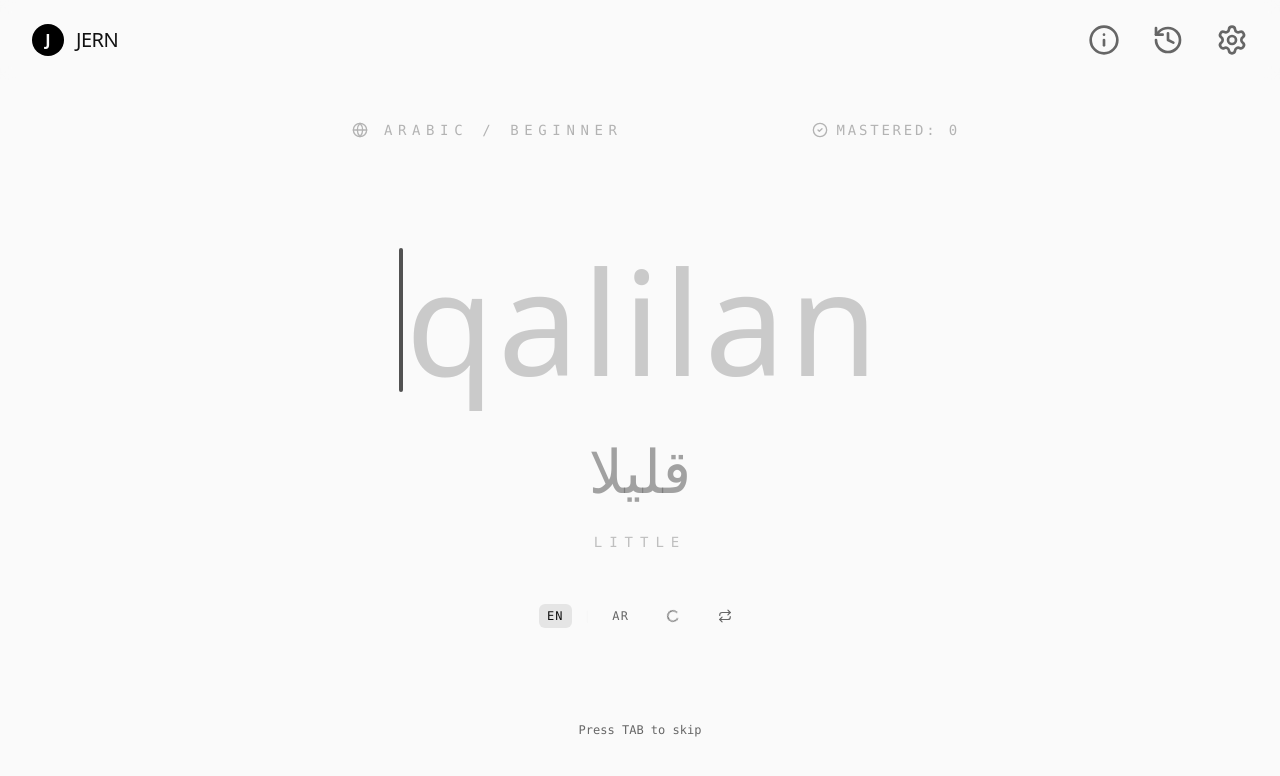
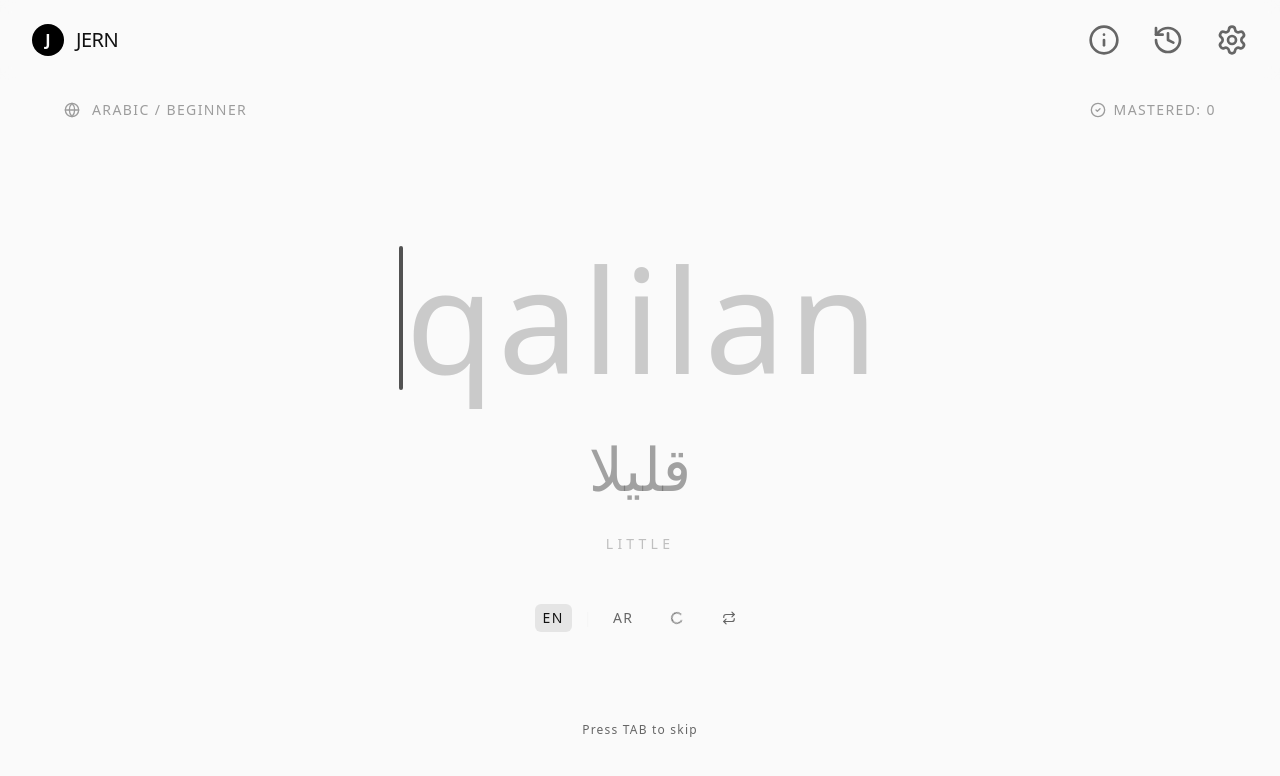
Before and after one commit to nawfaljaffri/jern-web-app, a Next.js app: page / in a window 1280 px wide. Shown: the top 776 px of the page. Built offline with nearby package versions, Linux system fonts and the light colour scheme.

Commit message:
style(desktop): align headers to screen edges and switch to standard sans font with tighter kerning

```diff
--- a/app/page.tsx
+++ b/app/page.tsx
@@ -252,6 +252,20 @@ export default function Home() {
         </div>
       </header>
 
+      {/* Desktop Info Overlay */}
+      {!isIOS && (
+        <div className="absolute top-[88px] md:top-[100px] left-0 w-full flex justify-between items-center opacity-40 pointer-events-none px-8 md:px-16 z-10">
+          <div className="text-xs md:text-sm font-medium uppercase tracking-widest flex items-center gap-3 pointer-events-auto">
+            <Globe className="w-4 h-4" />
+            <span>{LANGUAGES.find(l => l.value === settings.language)?.label} / {settings.difficulty}</span>
+          </div>
+          <div className="text-xs md:text-sm font-medium uppercase tracking-widest flex items-center gap-2 pointer-events-auto">
+            <CheckCircle2 className="w-4 h-4" />
+            <span>Mastered: {history.length}</span>
+          </div>
+        </div>
+      )}
+
       {/* Main Content */}
       <div
         className={cn(
@@ -311,18 +325,6 @@ export default function Home() {
             </div>
           </div>
         ) : (
-          <>
-            <div className="w-full flex justify-between items-center opacity-30 mt-4 md:mt-8 pointer-events-none px-4 md:px-8 absolute top-0">
-              <div className="text-xs md:text-sm font-mono uppercase tracking-[0.4em] flex items-center gap-4 pointer-events-auto mt-2">
-                <Globe className="w-3 md:w-4 h-3 md:h-4" />
-                <span>{LANGUAGES.find(l => l.value === settings.language)?.label} / {settings.difficulty}</span>
-              </div>
-              <div className="text-xs md:text-sm font-mono uppercase tracking-[0.2em] flex items-center gap-2 pointer-events-auto mt-2">
-                <CheckCircle2 className="w-3 md:w-4 h-3 md:h-4" />
-                <span>Mastered: {history.length}</span>
-              </div>
-            </div>
-
           <div className="absolute top-20 w-full flex flex-col items-center gap-2 text-center pointer-events-auto px-4 z-10 w-full left-0 right-0">
             <AnimatePresence>
               {['ja', 'ko'].includes(settings.language) && (
@@ -331,7 +333,7 @@ export default function Home() {
                   initial={{ opacity: 0, y: -10 }}
                   animate={{ opacity: 1, y: 0 }}
                   exit={{ opacity: 0, y: -10 }}
-                    className="text-[9px] font-mono uppercase tracking-widest text-orange-500/80 bg-orange-500/10 border border-orange-500/20 px-4 py-1.5 rounded-full text-center max-w-max mx-auto"
+                  className="text-[9px] font-medium uppercase tracking-widest text-orange-500/80 bg-orange-500/10 border border-orange-500/20 px-4 py-1.5 rounded-full text-center max-w-max mx-auto"
                 >
                   ⚠️ This language is currently under development.
                 </motion.div>
@@ -342,14 +344,13 @@ export default function Home() {
                   initial={{ opacity: 0, y: -10 }}
                   animate={{ opacity: 1, y: 0 }}
                   exit={{ opacity: 0, y: -10 }}
-                    className="text-[9px] font-mono uppercase tracking-widest text-red-500/80 bg-red-500/10 border border-red-500/20 px-6 py-2.5 rounded-xl text-center max-w-md mx-auto leading-loose"
+                  className="text-[9px] font-medium uppercase tracking-widest text-red-500/80 bg-red-500/10 border border-red-500/20 px-6 py-2.5 rounded-xl text-center max-w-md mx-auto leading-loose"
                 >
                   🔇 Missing Voice Data: You may need to download the {LANGUAGES.find(l => l.value === settings.language)?.label} voice in your device settings.
                 </motion.div>
               )}
             </AnimatePresence>
           </div>
-          </>
         )}
 
         <AnimatePresence mode="wait">
--- a/components/TypingTest.tsx
+++ b/components/TypingTest.tsx
@@ -219,15 +219,15 @@ export default function TypingTest({ word, onComplete, onBack, onMismatch, onSpe
                         {word.original}
                     </div>
                     <div className={cn(
-                        "font-mono uppercase tracking-[0.5em] mt-2",
-                        isIOS ? "text-[12px] md:text-sm text-muted/60" : "text-xs md:text-sm text-muted/40"
+                        "font-medium uppercase tracking-[0.3em] mt-3",
+                        isIOS ? "text-[12px] md:text-sm text-muted/60" : "text-sm text-muted/40"
                     )}>
                         {word.definition}
                     </div>
 
                     <div className={cn(
-                        "flex items-center justify-center font-mono text-muted z-10",
-                        isIOS ? "mt-8 gap-4 text-xs md:text-sm tracking-[0.15em]" : "mt-6 gap-3 text-xs tracking-[0.1em]"
+                        "flex items-center justify-center font-medium text-muted z-10",
+                        isIOS ? "mt-8 gap-4 text-xs md:text-sm tracking-[0.15em]" : "mt-6 gap-3 text-sm tracking-widest"
                     )}>
                         <button
                             onClick={(e) => { e.stopPropagation(); setAudioMode("en"); }}
@@ -302,7 +302,7 @@ export default function TypingTest({ word, onComplete, onBack, onMismatch, onSpe
                 animate={{ opacity: 1 }}
                 transition={{ delay: 3 }}
                 className={cn(
-                    "absolute opacity-40 select-none text-center font-mono text-muted",
+                    "absolute opacity-40 select-none text-center font-medium tracking-widest text-muted",
                     isIOS ? "-bottom-16 text-[10px] md:text-xs" : "-bottom-12 text-xs"
                 )}
             >
```
Lines whose indentation alone changed are shown as unchanged.
